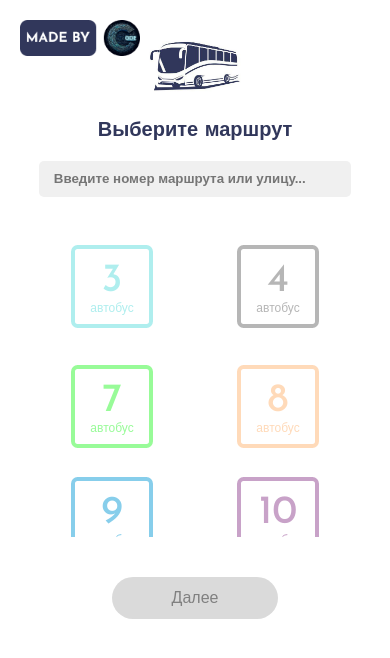
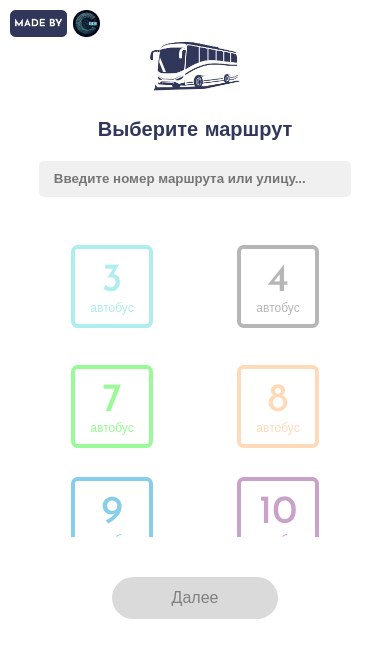
Before and after one commit to sadFrog-guy/git-test-fro1, a React (Create React App) app: page /routes in a window 390 px wide. Shown: the top 658 px of the page. Built offline with nearby package versions, Linux system fonts and the light colour scheme.

Commit message:
prod v1 fixes

```diff
--- a/src/Pages/InfoPage.js
+++ b/src/Pages/InfoPage.js
@@ -8,6 +8,7 @@ import { useParams } from 'react-router-dom';
 import "../global.css"
 import transition from './../transitions';
 import routes from '../Data/Data.json'
+import arrowLogo from '../Assets/arrow.png'
 
 function InfoPage() {
   const { id } = useParams();
@@ -31,7 +32,7 @@ function InfoPage() {
               return (
                 <>
                   <Street>⦿ ул. {item}</Street>
-                  <p className="arrow">🡣</p>
+                  <img src={arrowLogo} alt="arrow icon" style={{alignSelf: 'flex-start', marginLeft: '15px'}}/>
                 </>
               )
             }
--- a/src/global.css
+++ b/src/global.css
@@ -115,7 +115,6 @@ body {
     .texts {
         display: flex;
         flex-direction: column;
-        margin-right: 60px;
         gap: 5px;
         margin-bottom: 10px;
     }
@@ -172,3 +171,15 @@ body {
         width: 120px;
     }
 }
+
+@media (max-width: 400px) {
+    .logo-pinned {
+        width: 90px;
+        top: 10px;
+        left: 10px;
+    }
+
+    .text, .text-2 {
+        font-size: 16px;
+    }
+}
```
Also changed, not shown: src/Assets/arrow.png (added).
